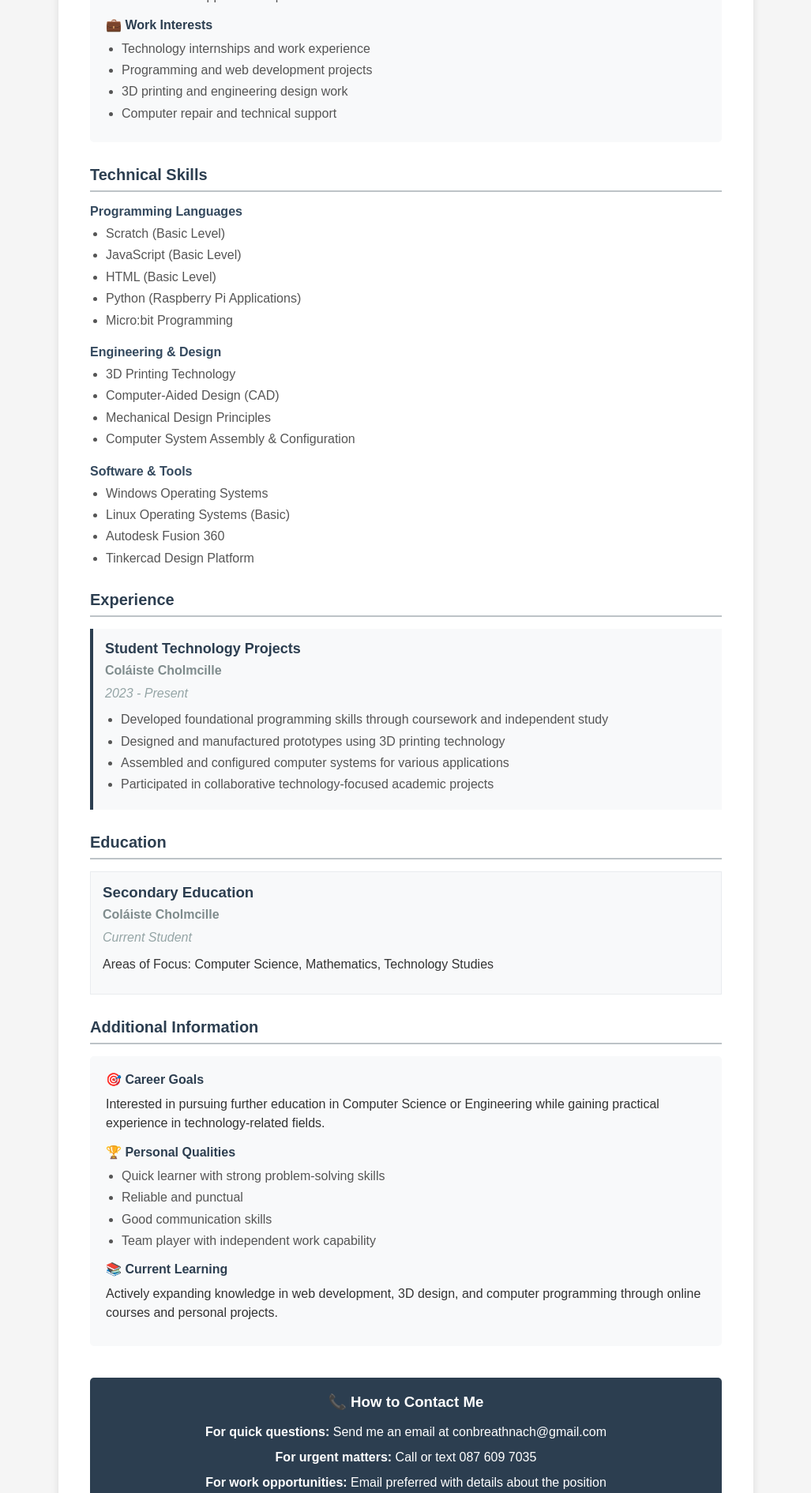
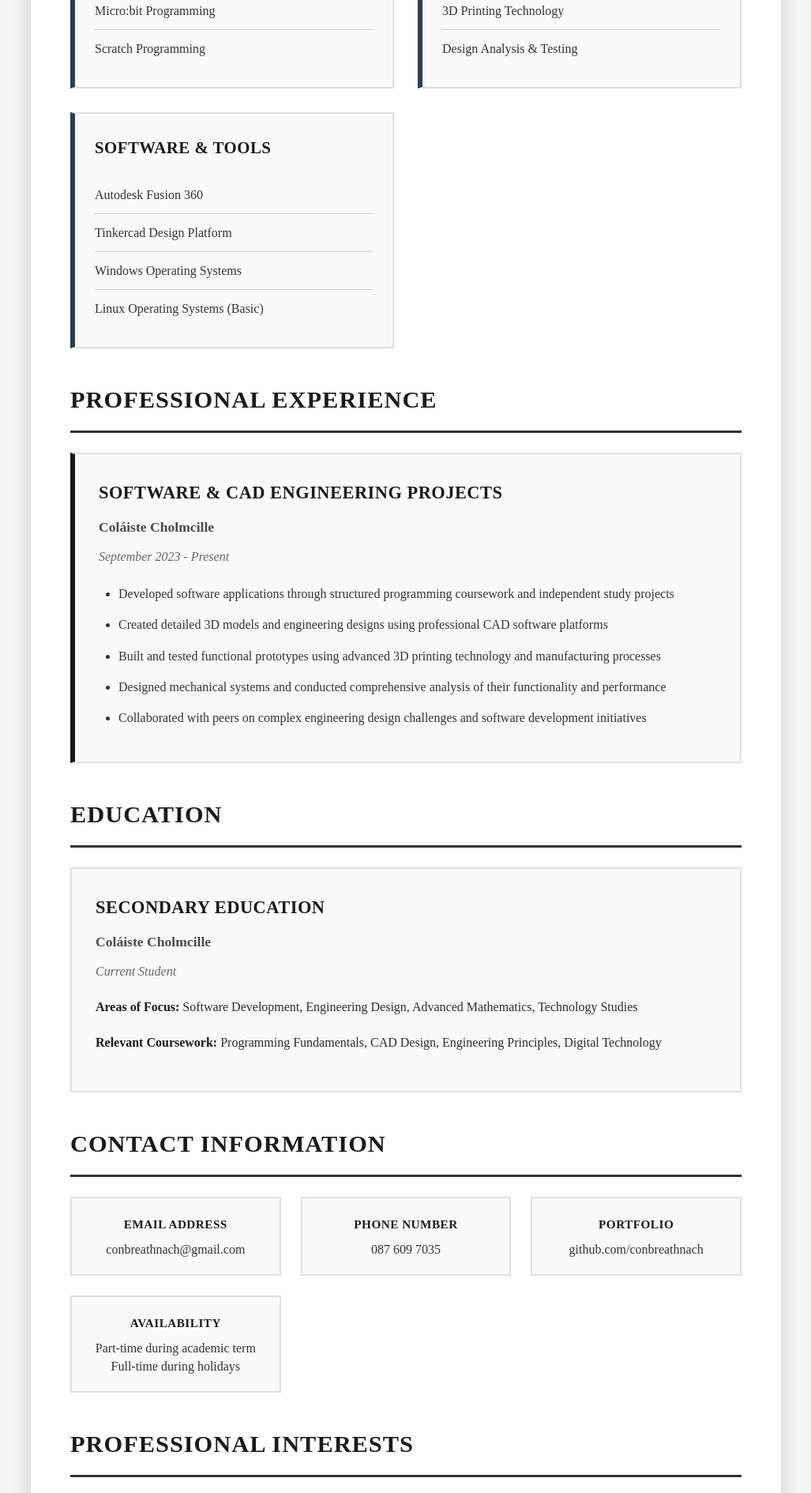
Before and after one commit to conbreathnach/resumeV5, a plain HTML site: page index.html in a window 1280 px wide. Shown: the part 910-2800 px from the top of the page at 79% size, without its empty margins (126-1153 px from the left). Drawn offline with Linux system fonts and the light colour scheme.

Commit message:
more businnesy

```diff
--- a/index.html
+++ b/index.html
@@ -2,6 +2,7 @@
 <html>
 <head>
     <title>Conall Breathnach - Resume</title>
+    <meta name="viewport" content="width=device-width, initial-scale=1.0">
     <link rel="stylesheet" href="style.css">
 </head>
 <body>
@@ -10,114 +11,67 @@
 
     <div class="header">
         <h1>Conall Breathnach</h1>
-        <p class="title">Student & Technology Enthusiast</p>
+        <p class="title">Software & CAD Engineering Student</p>
         <div class="contact-info">
-            <p>📧 conbreathnach@gmail.com | 📱 087 609 7035 | 📍 Ireland</p>
+            <p>conbreathnach@gmail.com | 087 609 7035 | Ireland</p>
         </div>
     </div>
 
     <div class="section">
         <h2>Professional Summary</h2>
-        <p>Dedicated student at Coláiste Cholmcille with strong interests in technology, programming, and engineering. Seeking opportunities to apply technical skills and gain practical experience in the technology sector.</p>
+        <p>Dedicated student at Coláiste Cholmcille with strong interests in software development and CAD engineering. Passionate about creating digital solutions and designing mechanical systems. Seeking opportunities to apply technical skills in software development and engineering design projects.</p>
     </div>
 
     <div class="section">
-        <h2>Contact Information</h2>
-        <div class="contact-details">
-            <div class="contact-method">
-                <h3>📧 Email</h3>
-                <p><strong>Primary:</strong> conbreathnach@gmail.com</p>
-                <p><em>Best way to reach me - I check email daily</em></p>
+        <h2>Technical Skills</h2>
+
+        <div class="skills-grid">
+            <div class="skill-column">
+                <h3>Software Development</h3>
+                <ul>
+                    <li>JavaScript (Basic Level)</li>
+                    <li>HTML (Basic Level)</li>
+                    <li>Python (Raspberry Pi Applications)</li>
+                    <li>Micro:bit Programming</li>
+                    <li>Scratch Programming</li>
+                </ul>
             </div>
 
-            <div class="contact-method">
-                <h3>📱 Phone</h3>
-                <p><strong>Mobile:</strong> 087 609 7035</p>
-                <p><em>Available for calls Monday-Friday, 9am-6pm</em></p>
+            <div class="skill-column">
+                <h3>CAD & Engineering Design</h3>
+                <ul>
+                    <li>3D Modeling & Design</li>
+                    <li>Mechanical Design Principles</li>
+                    <li>Prototype Development</li>
+                    <li>3D Printing Technology</li>
+                    <li>Design Analysis & Testing</li>
+                </ul>
             </div>
 
-            <div class="contact-method">
-                <h3>🌐 Online Presence</h3>
-                <p><strong>GitHub:</strong> github.com/conbreathnach</p>
-                <p><strong>LinkedIn:</strong> Available upon request</p>
-                <p><em>Portfolio and projects available online</em></p>
-            </div>
-
-            <div class="contact-method">
-                <h3>📍 Location</h3>
-                <p><strong>Current Location:</strong> Ireland</p>
-                <p><em>Available for local opportunities and remote work</em></p>
+            <div class="skill-column">
+                <h3>Software & Tools</h3>
+                <ul>
+                    <li>Autodesk Fusion 360</li>
+                    <li>Tinkercad Design Platform</li>
+                    <li>Windows Operating Systems</li>
+                    <li>Linux Operating Systems (Basic)</li>
+                </ul>
             </div>
         </div>
     </div>
 
     <div class="section">
-        <h2>Availability & Preferences</h2>
-        <div class="availability-info">
-            <h3>📅 Availability</h3>
+        <h2>Professional Experience</h2>
+        <div class="experience-item">
+            <h3>Software & CAD Engineering Projects</h3>
+            <div class="company">Coláiste Cholmcille</div>
+            <div class="date">September 2023 - Present</div>
             <ul>
-                <li>Part-time work during school term</li>
-                <li>Full-time availability during school holidays</li>
-                <li>Weekend projects and internships welcome</li>
-                <li>Remote work opportunities preferred</li>
-            </ul>
-
-            <h3>💼 Work Interests</h3>
-            <ul>
-                <li>Technology internships and work experience</li>
-                <li>Programming and web development projects</li>
-                <li>3D printing and engineering design work</li>
-                <li>Computer repair and technical support</li>
-            </ul>
-        </div>
-    </div>
-
-    <div class="section">
-        <h2>Technical Skills</h2>
-
-        <div class="skill-group">
-            <h3>Programming Languages</h3>
-            <ul>
-                <li>Scratch (Basic Level)</li>
-                <li>JavaScript (Basic Level)</li>
-                <li>HTML (Basic Level)</li>
-                <li>Python (Raspberry Pi Applications)</li>
-                <li>Micro:bit Programming</li>
-            </ul>
-        </div>
-
-        <div class="skill-group">
-            <h3>Engineering & Design</h3>
-            <ul>
-                <li>3D Printing Technology</li>
-                <li>Computer-Aided Design (CAD)</li>
-                <li>Mechanical Design Principles</li>
-                <li>Computer System Assembly & Configuration</li>
-            </ul>
-        </div>
-
-        <div class="skill-group">
-            <h3>Software & Tools</h3>
-            <ul>
-                <li>Windows Operating Systems</li>
-                <li>Linux Operating Systems (Basic)</li>
-                <li>Autodesk Fusion 360</li>
-                <li>Tinkercad Design Platform</li>
-            </ul>
-        </div>
-    </div>
-
-    <div class="section">
-        <h2>Experience</h2>
-        <div class="experience-item">
-            <h3>Student Technology Projects</h3>
-            <p class="company">Coláiste Cholmcille</p>
-            <p class="date">2023 - Present</p>
-            <ul>
-                <li>Developed foundational programming skills through coursework and independent study</li>
-                <li>Designed and manufactured prototypes using 3D printing technology</li>
-                <li>Assembled and configured computer systems for various applications</li>
-                <li>Participated in collaborative technology-focused academic projects</li>
+                <li>Developed software applications through structured programming coursework and independent study projects</li>
+                <li>Created detailed 3D models and engineering designs using professional CAD software platforms</li>
+                <li>Built and tested functional prototypes using advanced 3D printing technology and manufacturing processes</li>
+                <li>Designed mechanical systems and conducted comprehensive analysis of their functionality and performance</li>
+                <li>Collaborated with peers on complex engineering design challenges and software development initiatives</li>
             </ul>
         </div>
     </div>
@@ -126,37 +80,46 @@
         <h2>Education</h2>
         <div class="education-item">
             <h3>Secondary Education</h3>
-            <p class="school">Coláiste Cholmcille</p>
-            <p class="status">Current Student</p>
-            <p>Areas of Focus: Computer Science, Mathematics, Technology Studies</p>
+            <div class="school">Coláiste Cholmcille</div>
+            <div class="status">Current Student</div>
+            <p><strong>Areas of Focus:</strong> Software Development, Engineering Design, Advanced Mathematics, Technology Studies</p>
+            <p><strong>Relevant Coursework:</strong> Programming Fundamentals, CAD Design, Engineering Principles, Digital Technology</p>
         </div>
     </div>
 
     <div class="section">
-        <h2>Additional Information</h2>
-        <div class="additional-info">
-            <h3>🎯 Career Goals</h3>
-            <p>Interested in pursuing further education in Computer Science or Engineering while gaining practical experience in technology-related fields.</p>
+        <h2>Contact Information</h2>
+        <div class="contact-grid">
+            <div class="contact-item">
+                <div class="contact-label">Email Address</div>
+                <div class="contact-value">conbreathnach@gmail.com</div>
+            </div>
+            <div class="contact-item">
+                <div class="contact-label">Phone Number</div>
+                <div class="contact-value">087 609 7035</div>
+            </div>
+            <div class="contact-item">
+                <div class="contact-label">Portfolio</div>
+                <div class="contact-value">github.com/conbreathnach</div>
+            </div>
+            <div class="contact-item">
+                <div class="contact-label">Availability</div>
+                <div class="contact-value">Part-time during academic term<br>Full-time during holidays</div>
+            </div>
+        </div>
+    </div>
 
-            <h3>🏆 Personal Qualities</h3>
-            <ul>
-                <li>Quick learner with strong problem-solving skills</li>
-                <li>Reliable and punctual</li>
-                <li>Good communication skills</li>
-                <li>Team player with independent work capability</li>
-            </ul>
-
-            <h3>📚 Current Learning</h3>
-            <p>Actively expanding knowledge in web development, 3D design, and computer programming through online courses and personal projects.</p>
+    <div class="section">
+        <h2>Professional Interests</h2>
+        <div class="interests-item">
+            <p><strong>Software Engineering:</strong> Web application development, programming automation, system integration</p>
+            <p><strong>CAD Engineering:</strong> Mechanical design optimization, product development lifecycle, manufacturing processes</p>
+            <p><strong>Career Objectives:</strong> Pursuing advanced education in Software Engineering or Mechanical Engineering with focus on innovative technology solutions</p>
         </div>
     </div>
 
     <div class="footer">
-        <h3>📞 How to Contact Me</h3>
-        <p><strong>For quick questions:</strong> Send me an email at conbreathnach@gmail.com</p>
-        <p><strong>For urgent matters:</strong> Call or text 087 609 7035</p>
-        <p><strong>For work opportunities:</strong> Email preferred with details about the position</p>
-        <p><em>References and portfolio samples available upon request</em></p>
+        <p>References, academic transcripts, and portfolio samples available upon request</p>
     </div>
 
 </div>
--- a/style.css
+++ b/style.css
@@ -1,226 +1,289 @@
 body {
-    font-family: Arial, sans-serif;
+    font-family: 'Times New Roman', Times, serif;
     margin: 0;
     padding: 20px;
     background-color: #f5f5f5;
-    color: #333;
+    color: #2c2c2c;
+    line-height: 1.7;
+    font-weight: 500;
 }
 
 .container {
-    max-width: 800px;
+    max-width: 850px;
     margin: 0 auto;
     background-color: white;
-    padding: 40px;
-    box-shadow: 0 2px 10px rgba(0, 0, 0, 0.1);
+    padding: 50px;
+    box-shadow: 0 8px 25px rgba(0,0,0,0.15);
+    border: 1px solid #e0e0e0;
 }
 
 .header {
     text-align: center;
-    border-bottom: 3px solid #2c3e50;
-    padding-bottom: 20px;
-    margin-bottom: 30px;
+    border-bottom: 4px solid #1a1a1a;
+    padding-bottom: 35px;
+    margin-bottom: 45px;
 }
 
 .header h1 {
-    font-size: 32px;
-    color: #2c3e50;
+    font-size: 3.2rem;
+    color: #1a1a1a;
     margin: 0;
-    font-weight: bold;
+    font-weight: 700;
+    letter-spacing: 2px;
+    text-transform: uppercase;
 }
 
 .title {
-    font-size: 18px;
-    color: #7f8c8d;
-    margin: 10px 0;
-}
-
-.contact-info {
-    margin-top: 15px;
+    font-size: 1.4rem;
+    color: #4a4a4a;
+    margin: 20px 0;
+    font-weight: 600;
+    letter-spacing: 1px;
 }
 
 .contact-info p {
-    color: #555;
-    font-size: 16px;
+    color: #333;
+    font-size: 1.1rem;
+    margin: 20px 0;
+    font-weight: 500;
 }
 
 .section {
-    margin-bottom: 30px;
+    margin-bottom: 40px;
 }
 
 .section h2 {
-    color: #2c3e50;
-    font-size: 20px;
-    border-bottom: 2px solid #bdc3c7;
-    padding-bottom: 8px;
-    margin-bottom: 15px;
+    color: #1a1a1a;
+    font-size: 1.9rem;
+    border-bottom: 3px solid #333;
+    padding-bottom: 12px;
+    margin-bottom: 25px;
+    font-weight: 700;
+    text-transform: uppercase;
+    letter-spacing: 1px;
 }
 
-.contact-details {
-    display: flex;
-    flex-wrap: wrap;
-    gap: 20px;
+.skills-grid {
+    display: grid;
+    grid-template-columns: repeat(auto-fit, minmax(280px, 1fr));
+    gap: 30px;
+    margin-top: 25px;
 }
 
-.contact-method {
-    flex: 1;
-    min-width: 300px;
-    background-color: #f8f9fa;
-    padding: 15px;
-    border-radius: 5px;
-    border-left: 4px solid #3498db;
+.skill-column {
+    background-color: #fafafa;
+    padding: 25px;
+    border: 2px solid #e0e0e0;
+    border-left: 6px solid #2c3e50;
 }
 
-.contact-method h3 {
-    color: #2c3e50;
-    margin: 0 0 10px 0;
-    font-size: 16px;
+.skill-column h3 {
+    color: #1a1a1a;
+    margin: 0 0 18px 0;
+    font-size: 1.3rem;
+    font-weight: 700;
+    text-transform: uppercase;
+    letter-spacing: 0.5px;
 }
 
-.contact-method p {
-    margin: 5px 0;
-    line-height: 1.4;
+.skill-column ul {
+    list-style: none;
+    padding: 0;
+    margin: 0;
 }
 
-.contact-method em {
-    color: #7f8c8d;
-    font-size: 14px;
+.skill-column li {
+    padding: 10px 0;
+    color: #333;
+    border-bottom: 1px solid #d0d0d0;
+    font-size: 1rem;
+    font-weight: 500;
 }
 
-.availability-info {
-    background-color: #f8f9fa;
-    padding: 20px;
-    border-radius: 5px;
-}
-
-.availability-info h3 {
-    color: #2c3e50;
-    margin: 15px 0 10px 0;
-    font-size: 16px;
-}
-
-.availability-info h3:first-child {
-    margin-top: 0;
-}
-
-.additional-info {
-    background-color: #f8f9fa;
-    padding: 20px;
-    border-radius: 5px;
-}
-
-.additional-info h3 {
-    color: #2c3e50;
-    margin: 15px 0 10px 0;
-    font-size: 16px;
-}
-
-.additional-info h3:first-child {
-    margin-top: 0;
-}
-
-.skill-group {
-    margin-bottom: 20px;
-}
-
-.skill-group h3 {
-    color: #34495e;
-    font-size: 16px;
-    margin-bottom: 8px;
-}
-
-ul {
-    margin: 0;
-    padding-left: 20px;
-}
-
-li {
-    margin-bottom: 5px;
-    color: #555;
-    line-height: 1.4;
+.skill-column li:last-child {
+    border-bottom: none;
 }
 
 .experience-item {
-    margin-bottom: 20px;
-    padding: 15px;
-    background-color: #f8f9fa;
-    border-left: 4px solid #2c3e50;
+    background-color: #fafafa;
+    padding: 30px;
+    border: 2px solid #e0e0e0;
+    border-left: 6px solid #1a1a1a;
 }
 
 .experience-item h3 {
-    color: #2c3e50;
-    margin: 0 0 5px 0;
-    font-size: 18px;
+    color: #1a1a1a;
+    margin: 0 0 10px 0;
+    font-size: 1.4rem;
+    font-weight: 700;
+    text-transform: uppercase;
+    letter-spacing: 0.5px;
 }
 
 .company {
-    font-weight: bold;
-    color: #7f8c8d;
-    margin: 5px 0;
+    font-weight: 700;
+    color: #4a4a4a;
+    margin: 8px 0;
+    font-size: 1.1rem;
 }
 
 .date {
-    color: #95a5a6;
+    color: #666;
     font-style: italic;
-    margin: 5px 0 10px 0;
+    margin: 8px 0 20px 0;
+    font-size: 1rem;
+    font-weight: 500;
+}
+
+.experience-item ul {
+    margin: 20px 0 0 0;
+    padding-left: 25px;
+}
+
+.experience-item li {
+    margin-bottom: 12px;
+    color: #333;
+    line-height: 1.7;
+    font-weight: 500;
 }
 
 .education-item {
-    padding: 15px;
-    background-color: #f8f9fa;
-    border: 1px solid #e9ecef;
+    background-color: #fafafa;
+    padding: 30px;
+    border: 2px solid #e0e0e0;
 }
 
 .education-item h3 {
-    color: #2c3e50;
-    margin: 0 0 5px 0;
+    color: #1a1a1a;
+    margin: 0 0 10px 0;
+    font-size: 1.4rem;
+    font-weight: 700;
+    text-transform: uppercase;
+    letter-spacing: 0.5px;
 }
 
 .school {
-    font-weight: bold;
-    color: #7f8c8d;
-    margin: 5px 0;
+    font-weight: 700;
+    color: #4a4a4a;
+    margin: 8px 0;
+    font-size: 1.1rem;
 }
 
 .status {
-    color: #95a5a6;
+    color: #666;
     font-style: italic;
-    margin: 5px 0;
+    margin: 8px 0 15px 0;
+    font-size: 1rem;
+    font-weight: 500;
+}
+
+.interests-item {
+    background-color: #fafafa;
+    padding: 25px;
+    border: 2px solid #e0e0e0;
+    border-left: 6px solid #27ae60;
+}
+
+.contact-grid {
+    display: grid;
+    grid-template-columns: repeat(auto-fit, minmax(200px, 1fr));
+    gap: 25px;
+    margin-top: 25px;
+}
+
+.contact-item {
+    background-color: #fafafa;
+    padding: 20px;
+    border: 2px solid #e0e0e0;
+    text-align: center;
+}
+
+.contact-label {
+    font-weight: 700;
+    color: #1a1a1a;
+    margin-bottom: 8px;
+    font-size: 0.95rem;
+    text-transform: uppercase;
+    letter-spacing: 0.5px;
+}
+
+.contact-value {
+    color: #333;
+    font-size: 1rem;
+    font-weight: 500;
+    line-height: 1.4;
 }
 
 .footer {
     text-align: center;
-    margin-top: 40px;
-    padding: 20px;
-    background-color: #2c3e50;
-    color: white;
-    border-radius: 5px;
-}
-
-.footer h3 {
-    color: white;
-    margin: 0 0 15px 0;
-}
-
-.footer p {
-    margin: 8px 0;
-    line-height: 1.5;
-}
-
-.footer em {
-    color: #bdc3c7;
+    margin-top: 50px;
+    padding-top: 35px;
+    border-top: 3px solid #333;
+    color: #4a4a4a;
+    font-style: italic;
+    font-weight: 600;
 }
 
 p {
-    line-height: 1.5;
-    margin: 10px 0;
+    line-height: 1.7;
+    margin: 18px 0;
+    font-size: 1rem;
+    font-weight: 500;
 }
 
-@media (max-width: 600px) {
-    .contact-details {
-        flex-direction: column;
+strong {
+    font-weight: 700;
+    color: #1a1a1a;
+}
+
+/* Mobile Styles */
+@media (max-width: 768px) {
+    body {
+        padding: 15px;
     }
 
-    .contact-method {
-        min-width: auto;
+    .container {
+        padding: 30px;
+    }
+
+    .header h1 {
+        font-size: 2.4rem;
+        letter-spacing: 1px;
+    }
+
+    .title {
+        font-size: 1.2rem;
+    }
+
+    .section h2 {
+        font-size: 1.6rem;
+    }
+
+    .skills-grid {
+        grid-template-columns: 1fr;
+        gap: 25px;
+    }
+
+    .contact-grid {
+        grid-template-columns: 1fr;
+        gap: 20px;
+    }
+
+    .skill-column, .experience-item, .education-item, .interests-item {
+        padding: 20px;
     }
 }
+
+@media (max-width: 480px) {
+    .container {
+        padding: 25px;
+    }
+
+    .header h1 {
+        font-size: 2rem;
+    }
+
+    .contact-info p {
+        font-size: 1rem;
+    }
+}
```
